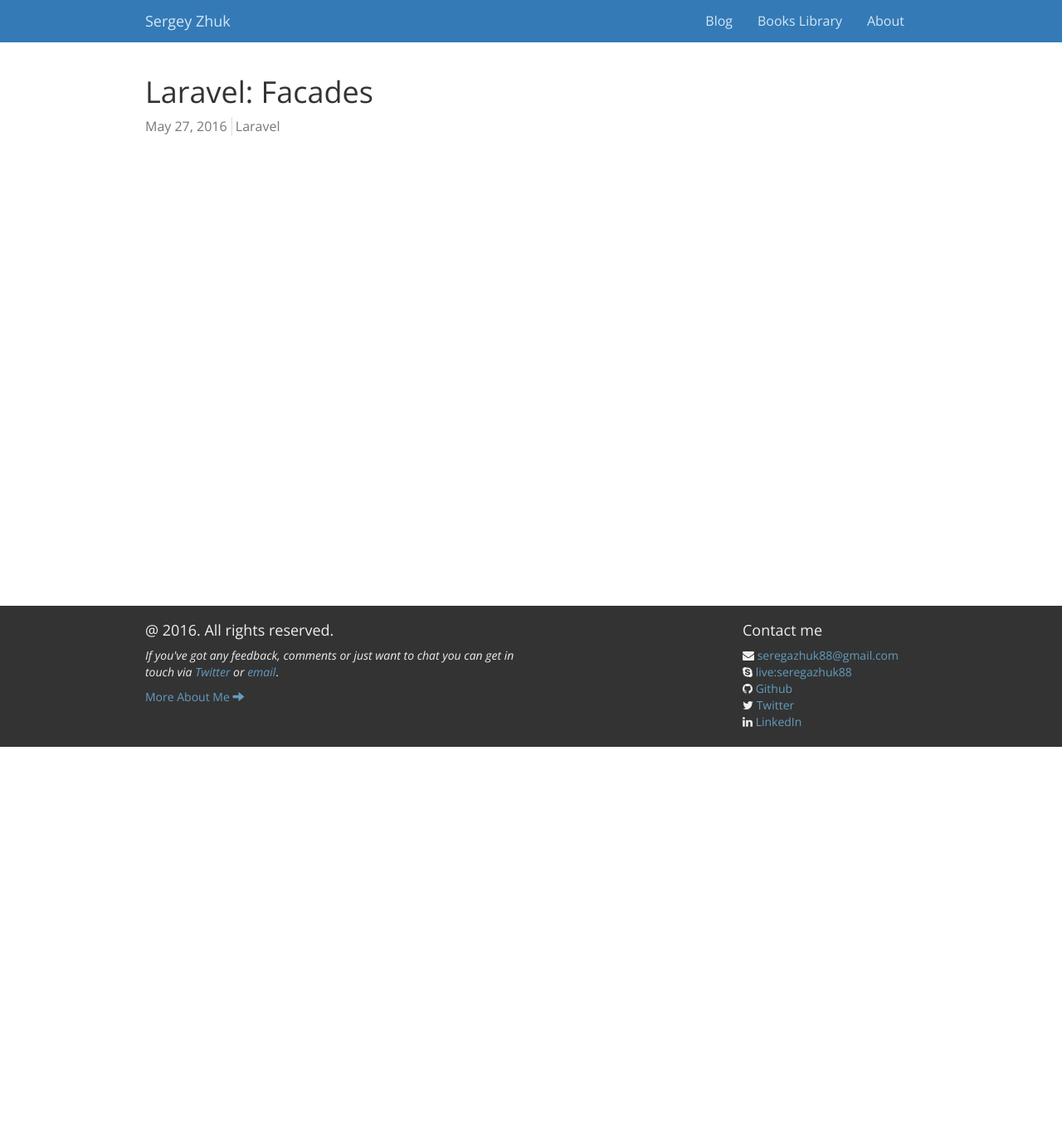
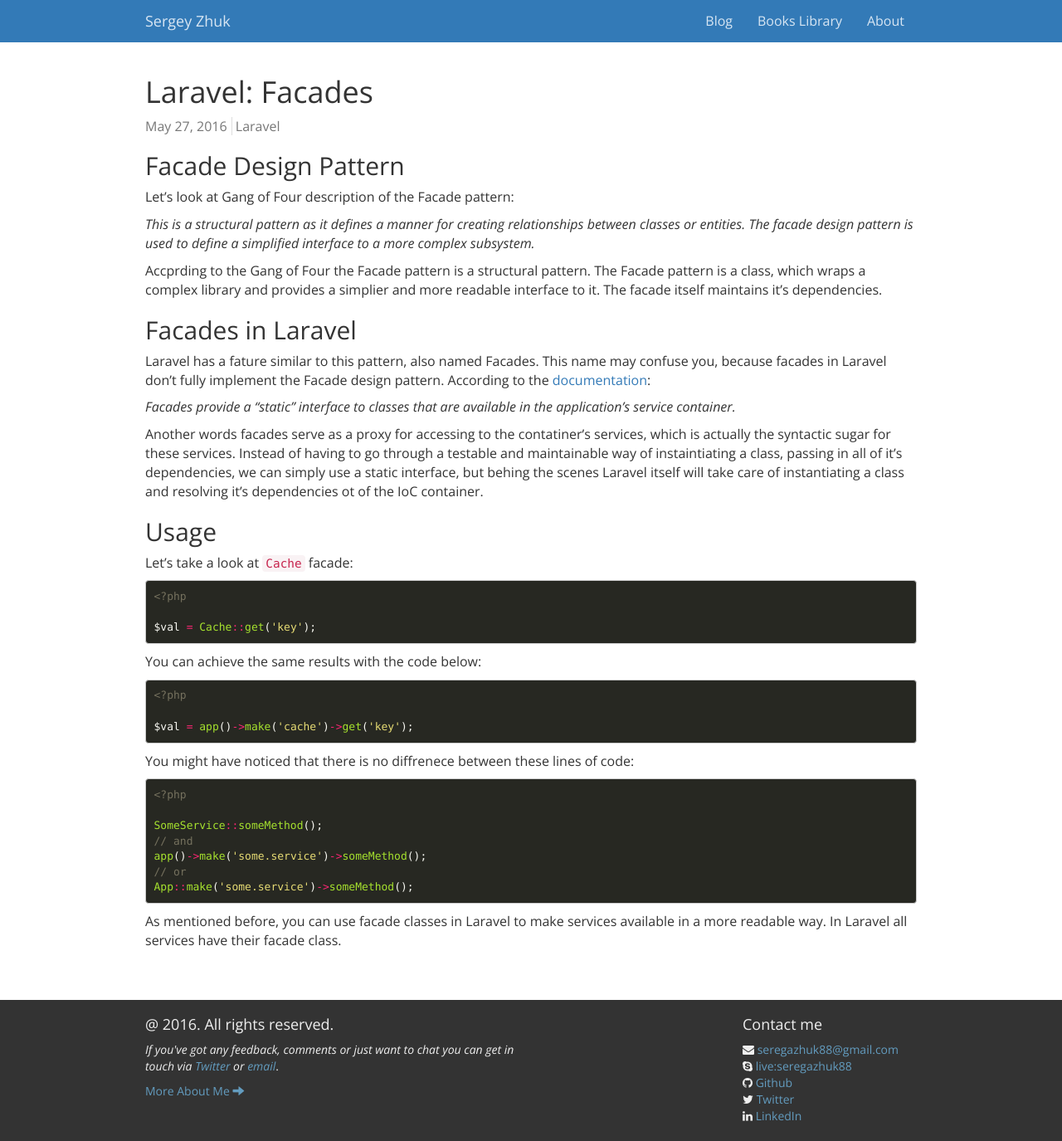
Before and after one commit to seregazhuk/seregazhuk.github.io_old, a Jekyll site: the page built from _posts/2016-05-27-laravel-facades.md, in a window 1280 px wide. Shown: the whole page at 83% size. Built offline with Jekyll 4.4.1, drawn with Linux system fonts in a browser that asks for light colours; nearby versions of some CDN libraries; before the commit the page ends 900 px from its top, so only the background shows below that.

Commit message:
laravel facades: usage

```diff
--- a/_posts/2016-05-27-laravel-facades.md
+++ b/_posts/2016-05-27-laravel-facades.md
@@ -5,3 +5,57 @@ layout: post
 tags: [Laravel]
 
 ---
+
+## Facade Design Pattern
+
+Let's look at Gang of Four description of the Facade pattern:
+
+*This is a structural pattern as it defines a manner for creating relationships between
+classes or entities. The facade design pattern is used to define a simplified interface to a more complex subsystem.*
+
+
+Accprding to the Gang of Four the Facade pattern is a structural pattern. The Facade pattern is a class,
+which wraps a complex library and provides a simplier and more readable interface to it. The facade itself maintains it's
+dependencies.
+
+## Facades in Laravel
+
+Laravel has a fature similar to this pattern, also named Facades. This name may confuse you, because facades in
+Laravel don't fully implement the Facade design pattern. According to the <a href="https://laravel.com/docs/master/facades" target="_blank">documentation</a>:
+
+*Facades provide a "static" interface to classes that are available in the application's service container.*
+
+Another words facades serve as a proxy for accessing to the contatiner's services, which is actually the syntactic sugar for these services. Instead of having to
+go through a testable and maintainable way of instaintiating a class, passing in all of it's dependencies, we can simply use a static interface, but behing
+the scenes Laravel itself will take care of instantiating a class and resolving it's dependencies ot of the IoC container.
+
+## Usage
+
+Let's take a look at `Cache` facade:
+
+{% highlight php %}
+<?php
+
+$val = Cache::get('key');
+{% endhighlight %}
+
+You can achieve the same results with the code below:
+
+{% highlight php %}
+<?php
+
+$val = app()->make('cache')->get('key');
+{% endhighlight %}
+
+You might have noticed that there is no diffrenece between these lines of code:
+{% highlight php %}
+<?php
+
+SomeService::someMethod();
+// and
+app()->make('some.service')->someMethod();
+// or
+App::make('some.service')->someMethod();
+{% endhighlight %}
+
+As mentioned before, you can use facade classes in Laravel to make services available in a more readable way. In Laravel all services have their facade class.
```
